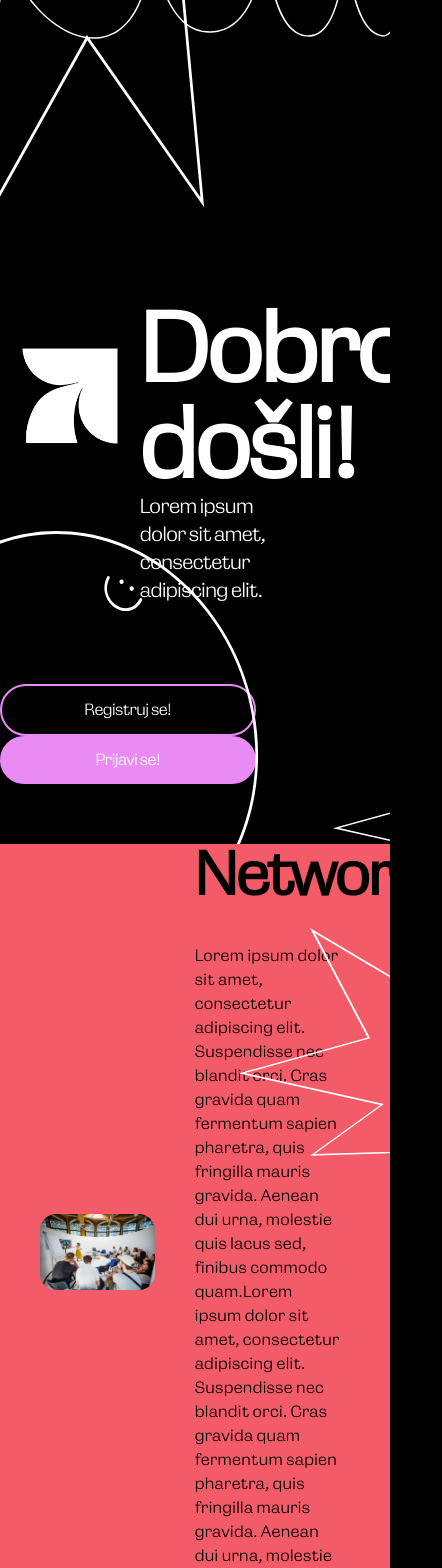
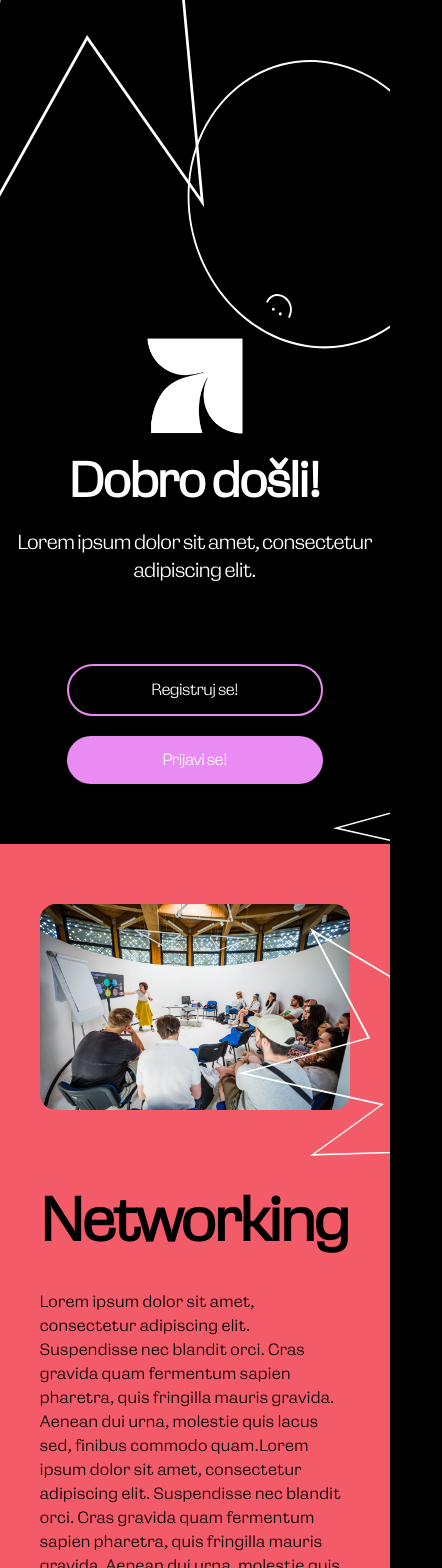
Before and after one commit to farukkurtic/talent-academy-platform, a React (Vite) app in the folder client/: page / in a window 390 px wide. Shown: the top 1568 px of the page, 442 px wide, since content can reach past the window. Built offline with nearby package versions, Linux system fonts and the light colour scheme.

Commit message:
fix home page for mobile

```diff
--- a/client/src/pages/home.jsx
+++ b/client/src/pages/home.jsx
@@ -18,24 +18,30 @@ export default function Home() {
   return (
     <div>
       <div className="text-white relative overflow-hidden">
-        <img src={s4} className="absolute right-0 top-0 w-xl" />
-        <img src={s3} className="absolute left-60 top-0 w-xl" />
+        <img src={s4} className="absolute right-0 top-0 w-xl hidden lg:block" />
+        <img src={s3} className="absolute left-60 top-0 w-xl hidden lg:block" />
         <img src={s2} className="absolute left-0 top-0 w-2xs" />
-        <img src={s1} className="absolute -left-10 -bottom-50 " />
+        <img
+          src={s1}
+          className="absolute right-0 top-0 lg:right-auto lg:top-auto lg:left-0 lg:-bottom-50 rotate-180 lg:rotate-0 w-3xs lg:w-sm"
+        />
         <img src={s5} className="absolute left-75 -bottom-35 w-sm " />
 
-        <div className="h-screen flex flex-col justify-end items-end pr-25">
-          <div className="flex items-center">
+        <div className="h-screen flex flex-col justify-end lg:items-end lg:pr-25 text-center">
+          <div className="flex flex-col lg:flex-row items-center">
             <img src={logo} alt="logo" className="w-35 h-35" />
-            <h1 className="text-8xl font-black">Dobro došli!</h1> <br />
+            <h1 className="text-5xl lg:text-8xl font-black">
+              Dobro došli!
+            </h1>{" "}
+            <br />
           </div>
-          <div className="pl-35 pb-20">
+          <div className="lg:pl-35 pb-20">
             <p className="text-xl">
               Lorem ipsum dolor sit amet, consectetur adipiscing elit.
             </p>
           </div>
           <div className="pb-15">
-            <button className="w-3xs bg-black p-3 border-2 border-primary rounded-full mr-3 cursor-pointer">
+            <button className="w-3xs bg-black p-3 border-2 border-primary rounded-full lg:mr-3 cursor-pointer mb-5 lg:mb-0">
               Registruj se!
             </button>
             <button className="w-3xs bg-primary text-white p-3 rounded-full cursor-pointer">
@@ -45,15 +51,15 @@ export default function Home() {
         </div>
       </div>
 
-      <div className="text-white w-full flex bg-secondary relative overflow-hidden">
+      <div className="text-white w-full flex flex-col lg:flex-row bg-secondary relative overflow-hidden">
         <img src={s5} className="absolute -right-50  w-sm " />
         <img src={s5} className="absolute -bottom-70 -left-50 rotate-240" />
-        <div className="w-1/2 p-10 pt-15 flex items-center justify-center">
+        <div className="lg:w-1/2 p-10 pt-15 flex items-center justify-center">
           <img src={pic} alt="lecture-1" className="w-xl h-xl rounded-2xl" />
         </div>
-        <div className="w-1/2 flex flex-col items-start justify-center text-black">
+        <div className="lg:w-1/2 flex flex-col items-center lg:items-start justify-center text-black p-10">
           <h1 className="text-6xl font-bold mb-10">Networking</h1>
-          <p className="w-3/4 tracking-wider">
+          <p className="lg:w-3/4 tracking-wider">
             Lorem ipsum dolor sit amet, consectetur adipiscing elit. Suspendisse
             nec blandit orci. Cras gravida quam fermentum sapien pharetra, quis
             fringilla mauris gravida. Aenean dui urna, molestie quis lacus sed,
@@ -64,11 +70,11 @@ export default function Home() {
           </p>
         </div>
       </div>
-      <div className="text-white w-full flex bg-black relative overflow-hidden">
+      <div className="text-white w-full flex flex-col lg:flex-row bg-black relative overflow-hidden">
         <img src={s3} className="absolute w-xl right-0" />
-        <div className="w-1/2 flex flex-col items-end justify-center text-white">
+        <div className="lg:w-1/2 flex flex-col items-center lg:items-end justify-center text-white p-10">
           <h1 className="text-6xl font-bold mb-10">Skill sharing</h1>
-          <p className="w-3/4 tracking-wider">
+          <p className="lg:w-3/4 tracking-wider">
             Lorem ipsum dolor sit amet, consectetur adipiscing elit. Suspendisse
             nec blandit orci. Cras gravida quam fermentum sapien pharetra, quis
             fringilla mauris gravida. Aenean dui urna, molestie quis lacus sed,
@@ -78,17 +84,17 @@ export default function Home() {
             urna, molestie quis lacus sed, finibus commodo quam.
           </p>
         </div>
-        <div className="w-1/2 p-10 pt-15 flex items-center justify-center">
+        <div className="lg:w-1/2 p-10 pt-15 flex items-center justify-center">
           <img src={pic} alt="lecture-1" className="w-xl h-xl rounded-2xl" />
         </div>
       </div>
-      <div className="text-white w-full flex bg-secondary">
-        <div className="w-1/2 p-10 pt-15 flex items-center justify-center">
+      <div className="text-white w-full flex flex-col lg:flex-row bg-secondary">
+        <div className="lg:w-1/2 p-10 pt-15 flex items-center justify-center">
           <img src={pic} alt="lecture-1" className="w-xl h-xl rounded-2xl" />
         </div>
-        <div className="w-1/2 flex flex-col items-center justify-center text-black">
+        <div className="lg:w-1/2 flex flex-col items- lg:items-start justify-center text-black p-10">
           <h1 className="text-6xl font-bold mb-10">Workshops</h1>
-          <p className="w-3/4 tracking-wider">
+          <p className="lg:w-3/4 tracking-wider">
             Lorem ipsum dolor sit amet, consectetur adipiscing elit. Suspendisse
             nec blandit orci. Cras gravida quam fermentum sapien pharetra, quis
             fringilla mauris gravida. Aenean dui urna, molestie quis lacus sed,
@@ -99,15 +105,15 @@ export default function Home() {
           </p>
         </div>
       </div>
-      <footer className="text-white flex items-center justify-center p-30">
-        <div className="pr-20">
+      <footer className="text-white flex flex-col lg:flex-row items-center justify-center p-30">
+        <div className="lg:pr-20 pb-20 lg:pb-0">
           <ul className="text-lg">
             <li className="mb-2 cursor-pointer">Kontakt</li>
             <li className="mb-2 cursor-pointer">Privatnost</li>
             <li className="mb-2 cursor-pointer">Uslovi korištenja</li>
           </ul>
         </div>
-        <div>
+        <div className="pb-20 lg:pb-0">
           <ul className="flex">
             <li className="pr-2 cursor-pointer">
               <Instagram size={25} strokeWidth={1} />
@@ -131,14 +137,14 @@ export default function Home() {
         </div>
         <div className="ml-20 ml-auto">
           <div>
-            <h1 className="mb-5 font-bold tracking-wider ">
+            <h1 className="mb-5 font-bold tracking-wider pb-10 lg:pb-0 ">
               Helem Nejse Talent Akademiju implementiraju:
             </h1>
             <div>
               <img src={hnLogo} alt="helem-nejse-logo" />
             </div>
           </div>
-          <div>
+          <div className="pt-10 lt:pb-0">
             <h1 className="my-5 font-bold tracking-wider">Podržano od:</h1>
             <div className="flex items-start">
               <img src={ambasadaLogo} alt="britanija-logo" />
```
